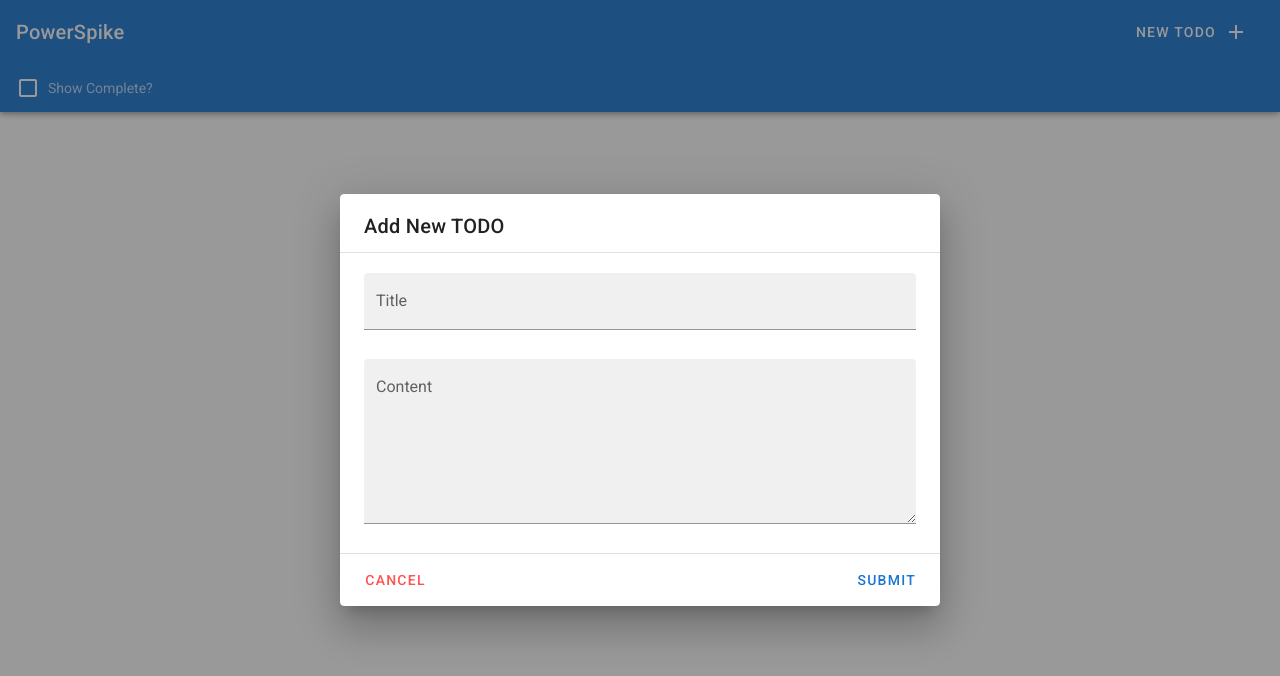
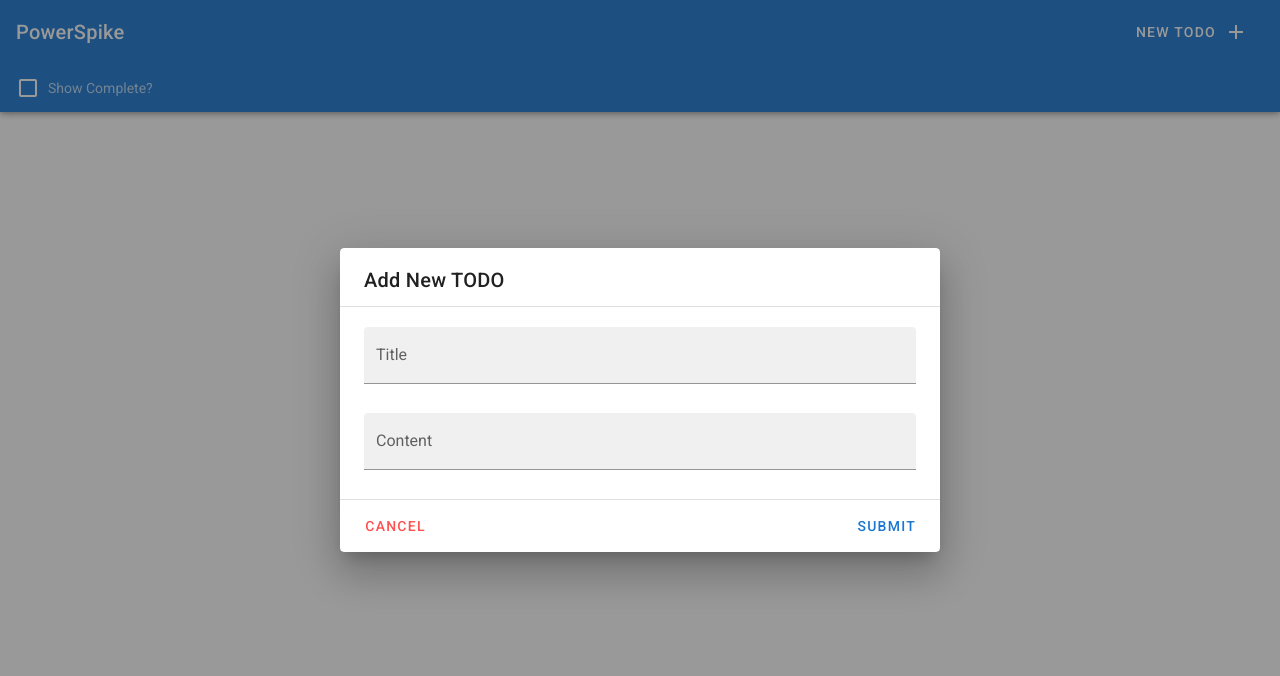
Before and after one commit to chewy94/power-spike-demo, a Vue app: page / in a window 1280 px wide. Both pictures are taken after a click on the button "NEW TODO". Shown: the top 676 px of the page. Built offline with nearby package versions, Linux system fonts and the light colour scheme.

Commit message:
Change todo content dialog to use text fields only

```diff
--- a/src/components/CreateDialog.vue
+++ b/src/components/CreateDialog.vue
@@ -12,7 +12,7 @@
             placeholder="Please enter TODO title"
             filled
           />
-          <v-textarea
+          <v-text-field
             v-model="content"
             :rules="rules"
             label="Content"
```
